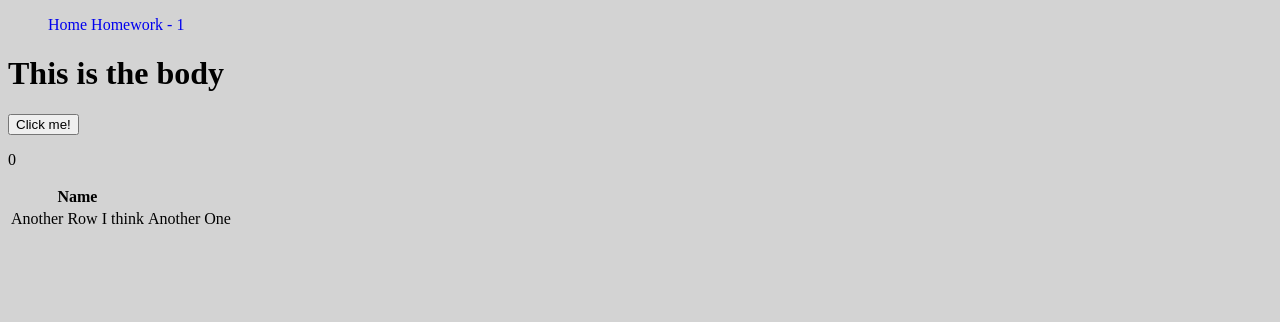
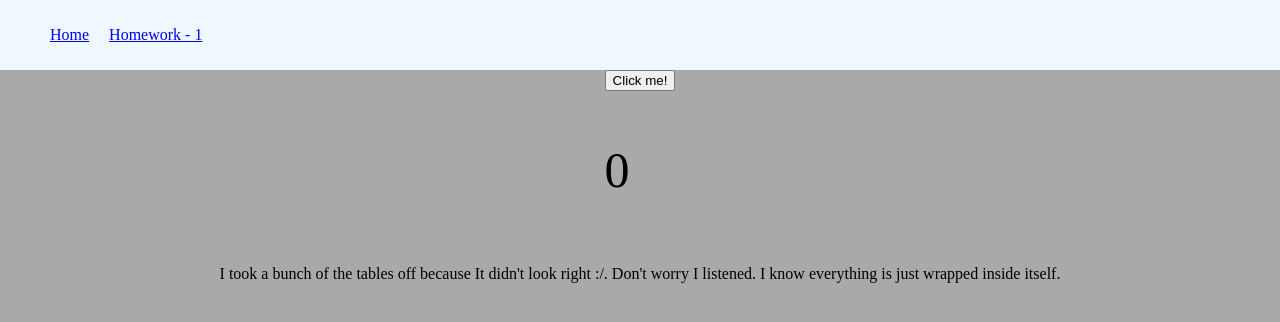
Before and after one commit to trilibi/fouroh8-F2024, a PHP site: page /Week_1/hello.html in a window 1280 px wide. Shown: the top 322 px of the page. Run offline with PHP 8.4, Linux system fonts and the light colour scheme.

Commit message:
made css look more appealing

```diff
--- a/Styles/styles.css
+++ b/Styles/styles.css
@@ -1,23 +1,43 @@
 :root{
-    background-color: lightgrey;
+    background-color: darkgrey;
     color: black;
+    text-decoration: none;
+}
 
+body {
+    margin: 0;
+}
+
+
+nav {
+    background-color: aliceblue;
+    display: flex;
 }
 
 #nav-bar{
     list-style-type: none;
-
+    display: flex;
 }
 
-#nav-bar li{
-    display: inline;
+#nav-bar li {
+    margin: 10px;
 }
 
-a {
-    text-decoration: none;
 
+#number {
+    font-size: 50px;
 }
 
-#nav-bar a :hover {
-    background-color: white;
+
+:root a:hover {
+    background-color: lightgrey;
+    border-radius: 5px;
 }
+
+
+#main-content {
+    display: flex;
+    align-items: center;
+    justify-content: center;
+    flex-direction: column;
+}
--- a/Week_1/hello.html
+++ b/Week_1/hello.html
@@ -5,6 +5,7 @@
     <meta name="viewport" content="width=device-width, initial-scale=1" />
     <link rel="stylesheet" href="/Styles/styles.css" />
   </head>
+
   <body>
     <nav>
       <ul id="nav-bar">
@@ -14,21 +15,18 @@
         <li><a href="hello.html">Homework - 1</a></li>
       </ul>
     </nav>
-    <div>
-      <h1>This is the body</h1>
-      <button id="button1" onclick="upOne()">Click me!</button>
-      <p id="number">0</p>
-    </div>
-    <div>
-      <table>
-        <tr>
-          <th>Name</th>
-        </tr>
-        <tr>
-          <td>Another Row I think</td>
-          <td>Another One</td>
-        </tr>
-      </table>
+    <div id="main-content">
+      <div>
+        <button id="button1" onclick="upOne()">Click me!</button>
+        <p id="number">0</p>
+      </div>
+      <div>
+        <p>
+          I took a bunch of the tables off because It didn't look right :/.
+          Don't worry I listened. I know everything is just wrapped inside
+          itself.
+        </p>
+      </div>
     </div>
 
     <script src="script.js"></script>
```
Also changed, not shown: index.html (+5 -2 lines).
